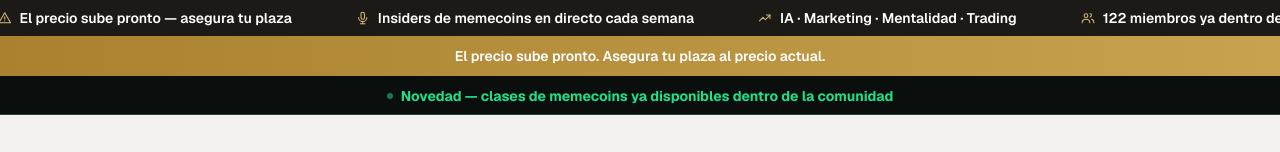
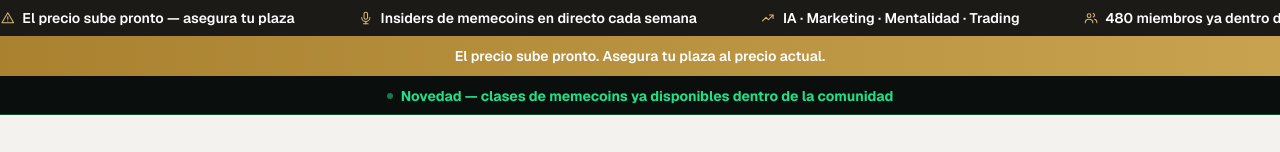
Before and after one commit to airmateai/focus-landing, a Next.js app: page / in a window 1280 px wide. Shown: the top 152 px of the page. Built offline with nearby package versions, Linux system fonts and the light colour scheme; no server answers.

Commit message:
Update member count to 480 users

```diff
--- a/src/app/LandingClient.tsx
+++ b/src/app/LandingClient.tsx
@@ -86,7 +86,7 @@ function UsersIcon({ className = "" }: { className?: string }) {
 
 export default function LandingClient() {
   const [locale, setLocale] = useState<Locale>("es");
-  const [memberCount, setMemberCount] = useState(122);
+  const [memberCount, setMemberCount] = useState(480);
   const t = dict[locale];
 
   useEffect(() => {
```
